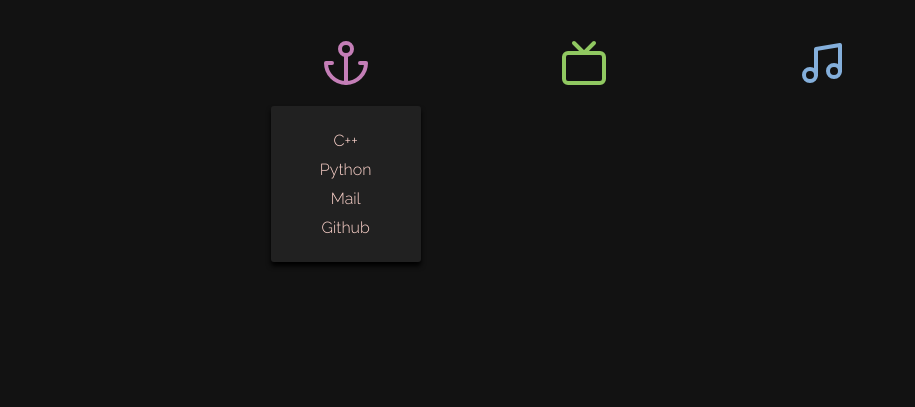
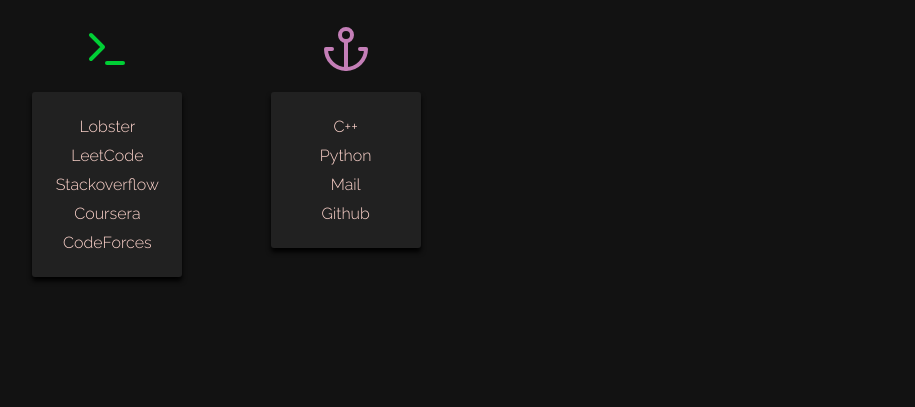
Before and after one commit to yuanw/nix-home, a plain HTML site: page modules/browsers/startpage/index.html in a window 1280 px wide. Shown: the part 393-800 px from the top of the page, without its empty margins (56-971 px from the left). Drawn offline with Linux system fonts and the light colour scheme.

Commit message:
move the modular

```diff
--- a/startpage/index.html
+++ b/modules/browsers/startpage/index.html
@@ -38,9 +38,9 @@
 
       <div class="bookmark">
         <div class="category">
-          <div class="icon" style="display: none;"><img src="icons/code.svg" /></div>
-          <div class="bookmarks cod" style="display: none;">
-            <li><a class="bm" href="https://www.hackerrank.com/dashboard">Hackerrank</a></li>
+          <div class="icon"><img src="icons/code.svg" /></div>
+          <div class="bookmarks cod">
+            <li><a class="bm" href="https://lobste.rs/">Lobster</a></li>
             <li><a class="bm" href="https://leetcode.com/problemset/algorithms/">LeetCode</a></li>
             <li><a class="bm" href="https://stackoverflow.com/">Stackoverflow</a></li>
             <li><a class="bm" href="https://www.coursera.org/in-progress">Coursera</a></li>
@@ -59,7 +59,7 @@
         </div>
 
         <div class="category">
-          <div class="icon"><img src="icons/entertainment.svg" /></div>
+          <div class="icon"  style="display: none;"><img src="icons/entertainment.svg" /></div>
           <div class="bookmarks ent"  style="display: none;">
             <li><a class="bm" href="https://www.reddit.com/r/unixporn/">r/Unixporn</a></li>
             <li><a class="bm" href="https://www.youtube.com/">Youtube</a></li>
@@ -70,7 +70,7 @@
         </div>
 
         <div class="category">
-          <div class="icon"><img src="icons/music.svg" /></div>
+          <div class="icon" style="display: none;"><img src="icons/music.svg" /></div>
           <div class="bookmarks mus"  style="display: none;">
             <li><a class="bm" href="https://open.spotify.com/">Spotify</a></li>
             <li><a class="bm" href="https://thelastdisaster.org/">LDisaster</a></li>
```
Also changed, not shown: modules/browsers/startpage/icons/art.svg (renamed from startpage/icons/art.svg), modules/browsers/startpage/icons/code.svg (renamed from startpage/icons/code.svg), modules/browsers/startpage/icons/docs.svg (renamed from startpage/icons/docs.svg), modules/browsers/startpage/icons/duck.svg (renamed from startpage/icons/duck.svg), modules/browsers/startpage/icons/entertainment.svg (renamed from startpage/icons/entertainment.svg), modules/browsers/startpage/icons/fox.svg (renamed from startpage/icons/fox.svg), modules/browsers/startpage/icons/google.svg (renamed from startpage/icons/google.svg), modules/browsers/startpage/icons/music.svg (renamed from startpage/icons/music.svg), modules/browsers/startpage/icons/search.svg (renamed from startpage/icons/search.svg), modules/browsers/startpage/scripts/load.js (renamed from startpage/scripts/load.js), modules/browsers/startpage/scripts/search.js (renamed from startpage/scripts/search.js), modules/browsers/startpage/style.css (renamed from startpage/style.css), 2 other files.
